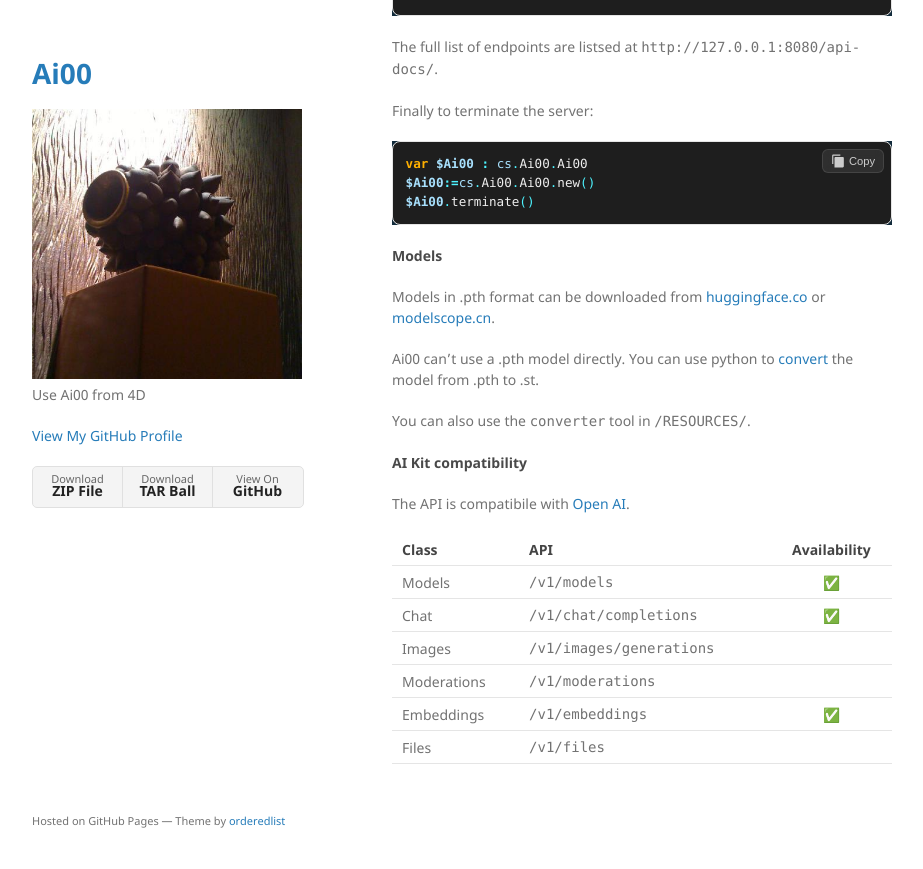
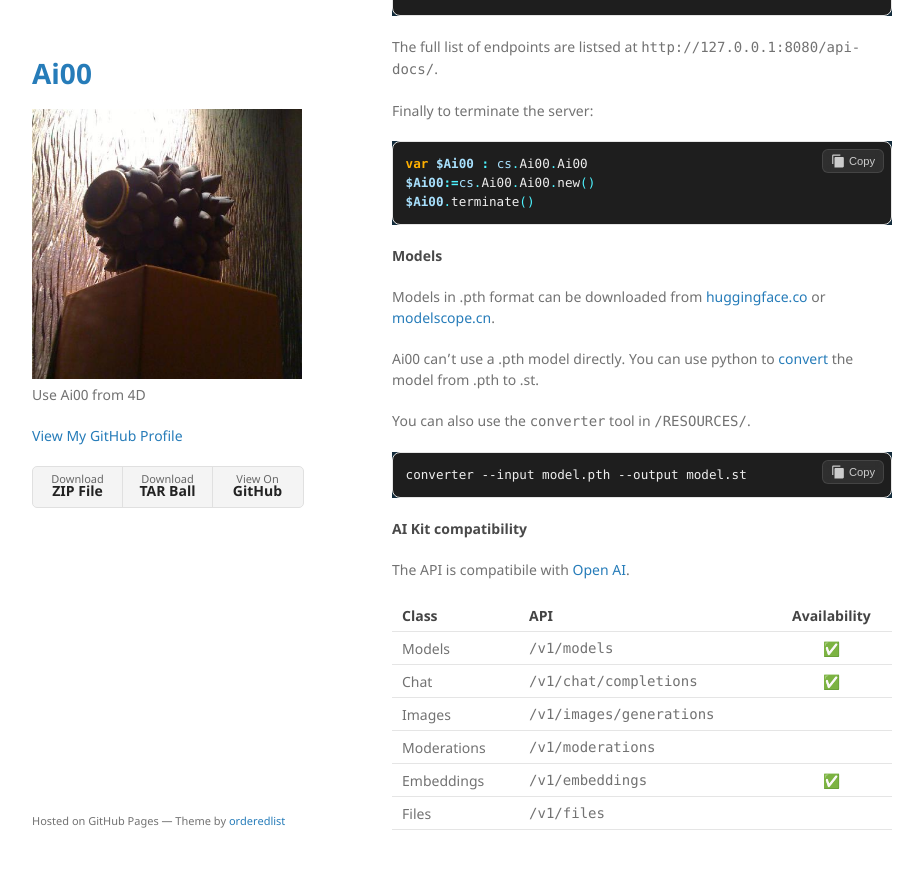
Before and after one commit to miyako/ai00, a Jekyll site: the page built from index.md, in a window 1280 px wide and 900 px high, scrolled down 1244 px. Shown: the top 869 px of the window, without its empty margins (178-1101 px from the left). Built offline with Jekyll 4.4.1, drawn with Linux system fonts in a browser that asks for light colours; before the commit the page ends 2078 px from its top, so only the background shows below that.

Commit message:
Update index.md

````diff
--- a/index.md
+++ b/index.md
@@ -81,6 +81,10 @@ Ai00 can't use a .pth model directly. You can use python to [convert](https://gi
 
 You can also use the `converter` tool in `/RESOURCES/`.
 
+```
+converter --input model.pth --output model.st
+```
+
 #### AI Kit compatibility
 
 The API is compatibile with [Open AI](https://platform.openai.com/docs/api-reference/embeddings).
````
